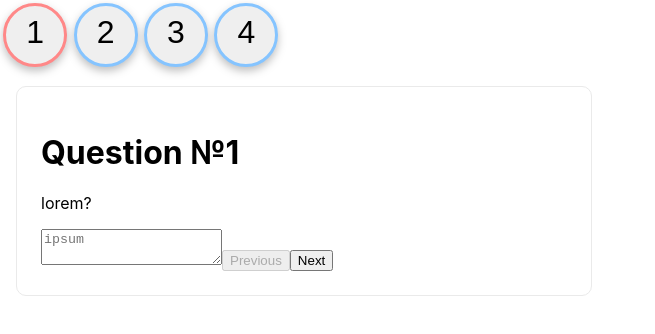
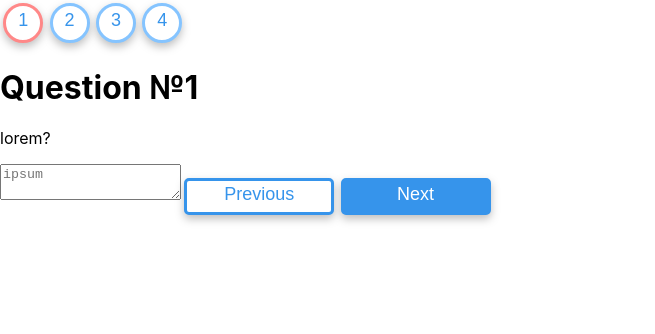
Before and after one commit to ekinohito/platform-frontend, a Next.js app: page /test in a window 1280 px wide. Shown: the top 334 px of the page, without its empty margins (0-655 px from the left). Built offline with nearby package versions, Linux system fonts and the light colour scheme.

Commit message:
buttons rework

```diff
--- a/components/Button.tsx
+++ b/components/Button.tsx
@@ -1,8 +1,20 @@
 import React from "react";
 import styles from "../styles/Button.module.css"
 
-export default function Button({children, onClick, done=false, selected=false}) {
-    return <button onClick={onClick} className={`${styles.card} ${done?styles.done:''} ${selected?styles.selected:''}`}>
+export default function Button({children,
+                                   onClick,
+                                   circle=false,
+                                   done=false,
+                                   selected=false,
+                                   disabled=false,
+                                   ...attrs
+                               }) {
+    return <button
+        onClick={onClick}
+        className={`${styles.button} ${done?styles.done:''} ${selected?styles.selected:''} ${circle?styles.circle:''}`}
+        disabled={disabled}
+        {...attrs}
+    >
         {children}
     </button>
 }
--- a/components/MainFrame.tsx
+++ b/components/MainFrame.tsx
@@ -2,6 +2,7 @@
 import Stage from "../utils/Stage";
 import Frame from "./Frame";
 import AnswerField from "./AnswerField";
+import Button from "./Button";
 
 export default function MainFrame(props: {stage: Stage, index: number, setIndex: Dispatch<SetStateAction<number>>}) {
     const {stage, index, setIndex} = props
@@ -9,7 +10,7 @@
         <h1>Question №{index + 1}</h1>
         <p>{stage.question}</p>
         <AnswerField stage={stage}/>
-        <button onClick={() => setIndex(index - 1)} disabled={index === 0}>Previous</button>
-        <button onClick={() => setIndex(index + 1)}>Next</button>
+        <Button onClick={() => setIndex(index - 1)} disabled={index === 0}>Previous</Button>
+        <Button onClick={() => setIndex(index + 1)} done>Next</Button>
     </Frame>
 }
--- a/pages/test.tsx
+++ b/pages/test.tsx
@@ -19,7 +19,12 @@
     return <div>
         <div style={{display: "flex"}}>
             {stages.map((value, index) =>
-                <Button key={index} onClick={() => setAndUpdateIndex(index)} selected={index === selectedIndex} done={value.done}>
+                <Button
+                    key={index}
+                    onClick={() => setAndUpdateIndex(index)}
+                    circle
+                    selected={index === selectedIndex}
+                    done={value.done}>
                     {index + 1}
                 </Button>
             )}
--- a/styles/Button.module.css
+++ b/styles/Button.module.css
@@ -2,49 +2,54 @@
   flex-direction: row;
 }
 
-.card {
+.button {
   margin: 0.2rem;
-  padding: 0.2em 0.7rem 0.7rem;
   text-align: center;
   text-decoration: none;
-  color: inherit;
-  font-size: 2rem;
-  border: 3px solid #85C4FF;
-  border-radius: 50%;
+  font-size: 18px;
+  background-color: white;
+  padding: 0.2em 0.7rem 0.7rem;
+  border: 3px solid #3694EB;
+  color: #3694EB;
   transition: color 0.15s ease, border-color 0.15s ease;
-  aspect-ratio: 1 / 1;
-  min-width: 4rem;
   filter: drop-shadow(0px 4px 4px rgba(0, 0, 0, 0.25));
   cursor: pointer;
+  border-radius: 5px;
+  min-width: 150px;
+  height: 37px;
 }
 
-.card[variant=red-outline] {
-  border: 3px solid #FF8888;
+.button.circle {
+  border-color: #85C4FF;
+  aspect-ratio: 1 / 1;
+  border-radius: 50%;
+  min-width: 40px;
+  height: 40px;
 }
 
-.card p {
+.button p {
   margin: 0;
   padding-bottom: 0.5rem;
 }
 
-.card.selected {
-  border: 3px solid #FF8888;
+.button.selected {
+  border-color: #FF8888;
 }
 
-.card.done {
+.button.done {
   color: white;
-  border: 3px solid #3694EB;
+  border-color: #3694EB;
   background-color: #3694EB;
 }
 
-.card.done.selected {
-  border: 3px solid #EF5C5C;
+.button.done.selected {
+  border-color: #EF5C5C;
   background-color: #EF5C5C;
 }
 
 
-.card:hover,
-.card:active {
+.button:hover,
+.button:active {
   color: #EF5C5C;
-  border: 3px solid #EF5C5C;
+  border-color: #EF5C5C;
 }
--- a/styles/Frame.module.css
+++ b/styles/Frame.module.css
@@ -1,4 +1,4 @@
-.card {
+.button {
   margin: 1rem;
   padding: 1.5rem;
   text-align: left;
--- a/styles/Home.module.css
+++ b/styles/Home.module.css
@@ -78,7 +78,7 @@
   margin-top: 3rem;
 }
 
-.card {
+.button {
   margin: 1rem;
   padding: 1.5rem;
   text-align: left;
@@ -90,19 +90,19 @@
   width: 45%;
 }
 
-.card:hover,
-.card:focus,
-.card:active {
+.button:hover,
+.button:focus,
+.button:active {
   color: #0070f3;
   border-color: #0070f3;
 }
 
-.card h2 {
+.button h2 {
   margin: 0 0 1rem 0;
   font-size: 1.5rem;
 }
 
-.card p {
+.button p {
   margin: 0;
   font-size: 1.25rem;
   line-height: 1.5;
```
